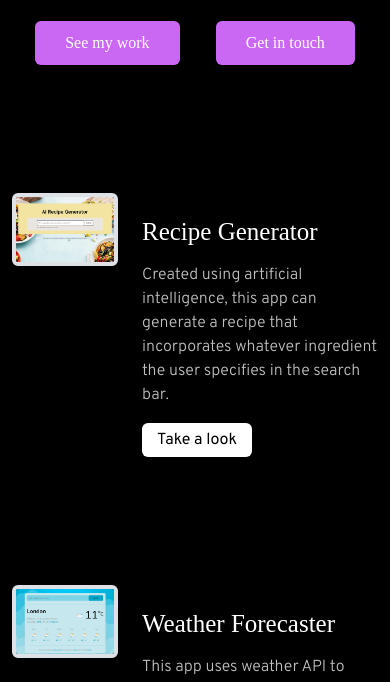
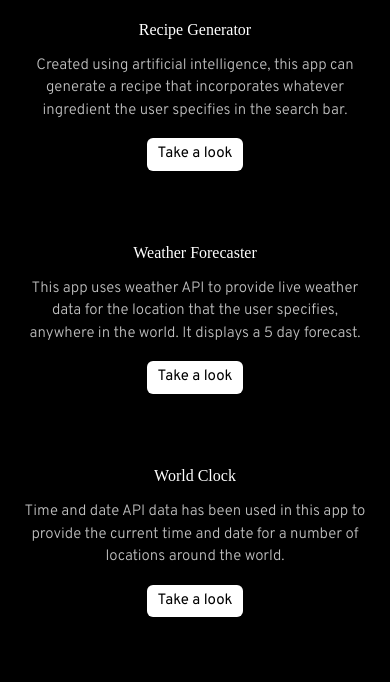
Before and after one commit to wrightrebecca/Rebecca-Wright-Portfolio, a plain HTML site: page index.html in a window 390 px wide. Shown: the part 251-933 px from the top of the page. Drawn offline with nearby package versions, Linux system fonts and the light colour scheme; a web font is replaced by a local one.

Commit message:
Improved mobile display

```diff
--- a/index.html
+++ b/index.html
@@ -33,55 +33,75 @@
     </div>
     <div class="container mt-5">
       <div class="row">
-        <div class="col-4">
+        <div class="col-4 d-none d-md-block">
           <img
             src="images/recipes.jpg"
             class="img-fluid border border-4 rounded"
           />
         </div>
-        <div class="col-8">
+        <div class="col">
           <h2 class="mb-3 mt-4">Recipe Generator</h2>
           <p class="mb-3">
             Created using artificial intelligence, this app can generate a
             recipe that incorporates whatever ingredient the user specifies in
             the search bar.
           </p>
-          <a href="#" class="btn btn-light external-links"> Take a look</a>
+          <a
+            href="https://ai-recipe-maker.netlify.app/"
+            target="_blank"
+            class="btn btn-light external-links"
+          >
+            Take a look</a
+          >
         </div>
       </div>
-      <br /><br />
+      <br />
+      <br />
       <div class="row">
-        <div class="col-4">
+        <div class="col-4 d-none d-md-block">
           <img
             src="images/weather.jpg"
             class="img-fluid border border-4 rounded"
           />
         </div>
-        <div class="col-8">
+        <div class="col">
           <h2 class="mb-3 mt-4">Weather Forecaster</h2>
           <p class="mb-3">
             This app uses weather API to provide live weather data for the
             location that the user specifies, anywhere in the world. It displays
             a 5 day forecast.
           </p>
-          <a href="#" class="btn btn-light external-links"> Take a look</a>
+          <a
+            href="https://world-weather-forecaster.netlify.app/"
+            target="_blank"
+            class="btn btn-light external-links"
+          >
+            Take a look</a
+          >
         </div>
       </div>
-      <br /><br />
+      <br />
+      <br />
       <div class="row">
-        <div class="col-4">
+        <div class="col-4 d-none d-md-block">
           <img
             src="images/clock.jpg"
             class="img-fluid border border-4 rounded"
           />
         </div>
-        <div class="col-8">
+        <div class="col">
           <h2 class="mb-3 mt-4">World Clock</h2>
           <p class="mb-3">
             Time and date API data has been used in this app to provide the
             current time and date for a number of locations around the world.
           </p>
-          <a href="#" class="btn btn-light external-links"> Take a look</a>
+          <a
+            href="https://your-worldwide-clock.netlify.app/"
+            target="_blank"
+            class="btn btn-light external-links"
+          >
+            Take a look</a
+          >
         </div>
       </div>
     </div>
--- a/style/style.css
+++ b/style/style.css
@@ -36,6 +36,9 @@ h2 {
   color: white;
   font-size: 25px;
 }
+.container {
+  max-width: 1000px;
+}
 p {
   font-family: var(--paragraph-font);
   font-weight: 300;
@@ -52,10 +55,35 @@ p {
   padding: 5px 15px;
   font-size: 16px;
 }
-.container {
-  max-width: 1000px;
-}
+
 footer {
   color: white;
   text-align: center;
 }
+
+@media (max-width: 770px) {
+  .container {
+    padding: 20px;
+    text-align: center;
+  }
+  h2 {
+    font-size: 16px;
+  }
+  p {
+    font-size: 15px;
+  }
+  .external-links {
+    font-size: 15px;
+  }
+  .header h1 {
+    font-size: 40px;
+  }
+  .header h2 {
+    font-size: 15px;
+  }
+  .btn-light {
+    padding: 5px 10px;
+    font-size: 15px;
+    margin-bottom: 0;
+  }
+}
```
